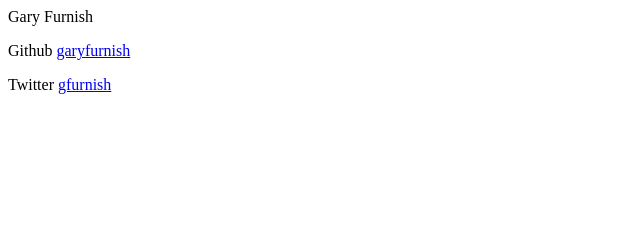
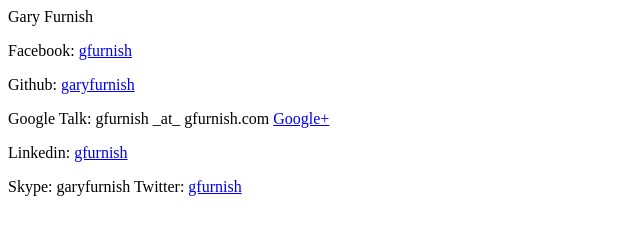
Before and after one commit to garyfurnish/garyfurnish.github.io, a plain HTML site: page index.html in a window 1280 px wide. Shown: the whole page, without its empty margins (0-640 px from the left). Drawn offline with Linux system fonts and the light colour scheme.

Commit message:
Add links

```diff
--- a/index.html
+++ b/index.html
@@ -1,3 +1,8 @@
 Gary Furnish<p>
-Github <a href="https://github.com/garyfurnish">garyfurnish</a><p>
-Twitter <a href="https://twitter.com/gfurnish">gfurnish</a><p>
+Facebook: <a href="https://www.facebook.com/gfurnish">gfurnish</a><p>
+Github: <a href="https://www.github.com/garyfurnish">garyfurnish</a><p>
+Google Talk: gfurnish _at_ gfurnish.com
+<a href="https://plus.google.com/u/0/111925320834283278105">Google+</a><p>
+Linkedin: <a href="https://www.linkedin.com/in/gfurnish">gfurnish</a><p>
+Skype: garyfurnish
+Twitter: <a href="https://www.twitter.com/gfurnish">gfurnish</a><p>
```
